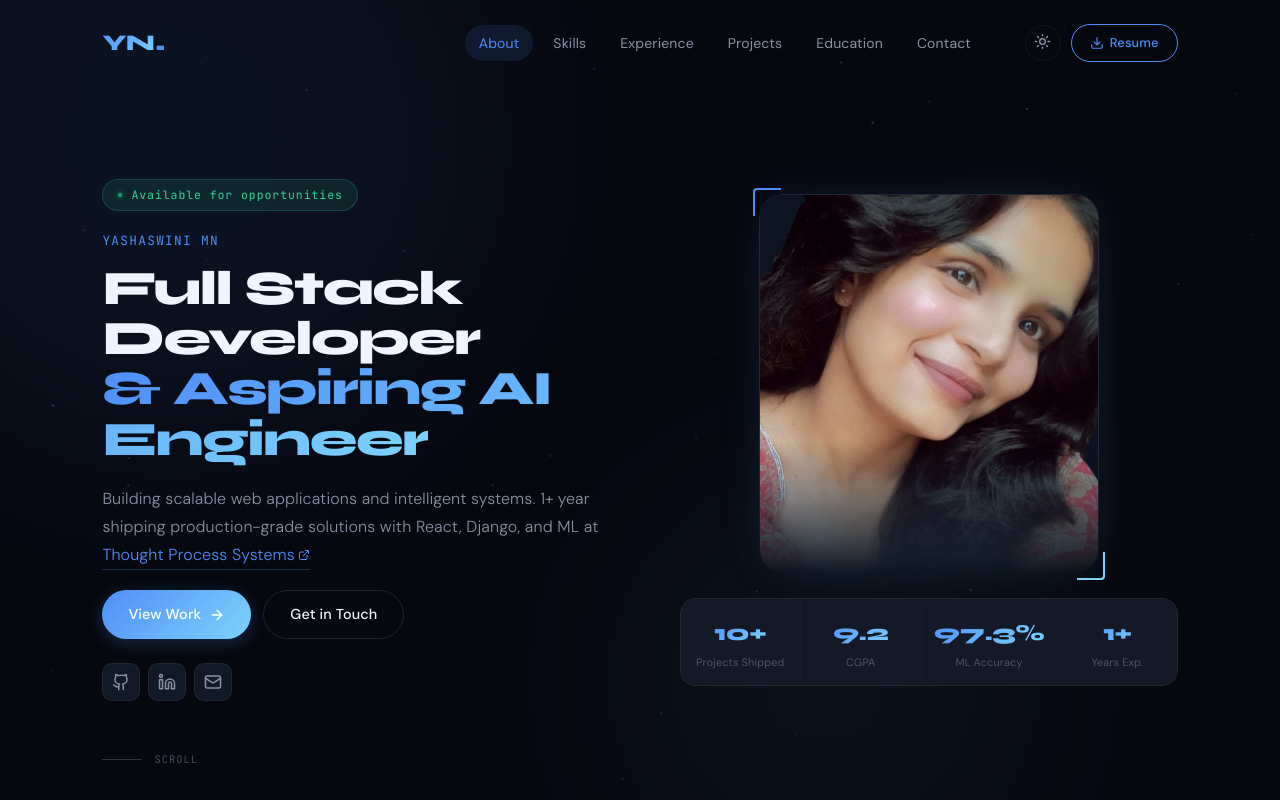
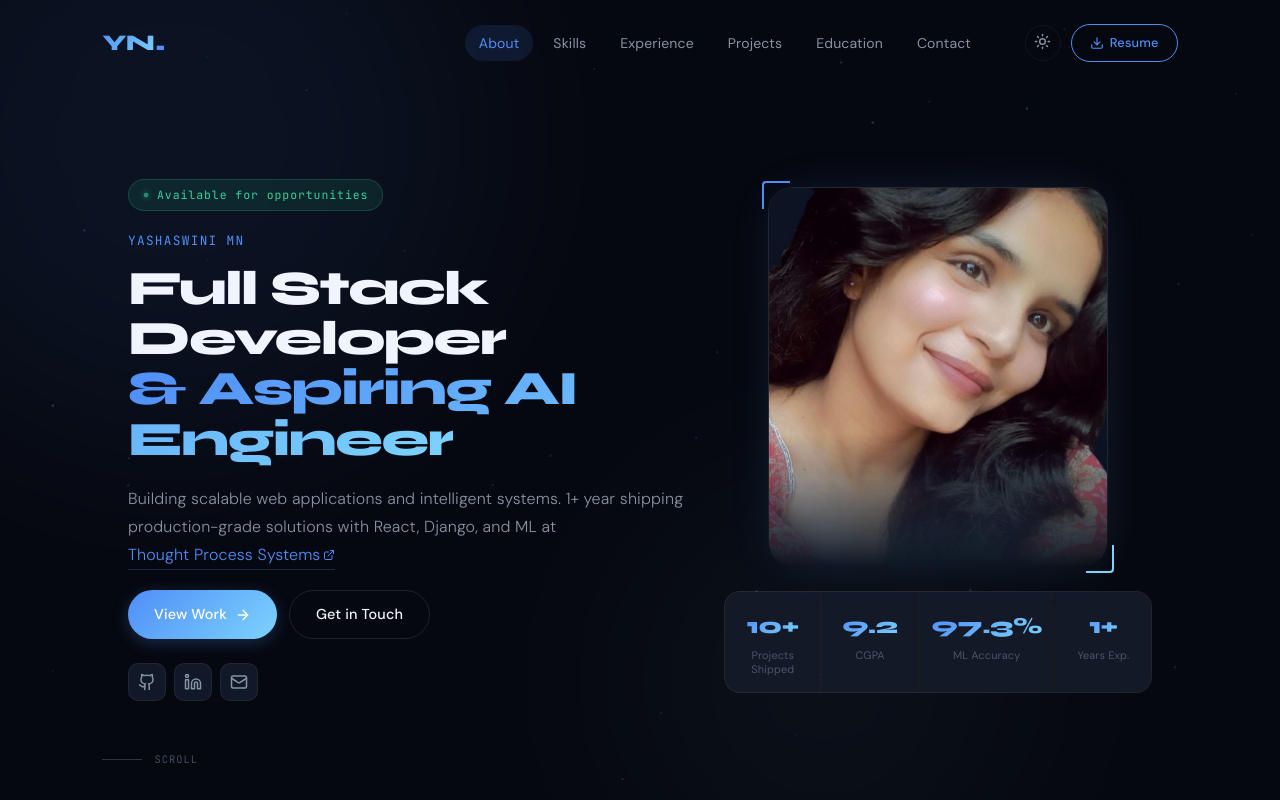
Before and after one commit to yashaswini-mn-26/yashaswini-portfolio, a React (Vite) app: page / in a window 1280 px wide. Shown: the top 800 px of the page. Built offline with nearby package versions, Linux system fonts and the light colour scheme.

Commit message:
latest commit

```diff
--- a/src/components/Hero.css
+++ b/src/components/Hero.css
@@ -45,13 +45,13 @@
 .hero__container {
   position: relative;
   z-index: 2;
-  max-width: 1280px;
+  max-width:100%;
   width: 100%;
   margin: 0 auto;
-  padding: 0 8%;
+  padding: 0 10%;
   display: grid;
-  grid-template-columns: 1fr 1fr;
-  gap: 80px;
+  grid-template-columns: 1.3fr 1fr;
+  gap: 40px;
   align-items: center;
   min-height: calc(100dvh - 80px);
 }
@@ -124,7 +124,7 @@
   font-weight: 300;
   color: var(--text-secondary);
   line-height: 1.75;
-  max-width: 500px;
+  /* max-width: 500px; */
 }
 
 .hero__company-link {
```
